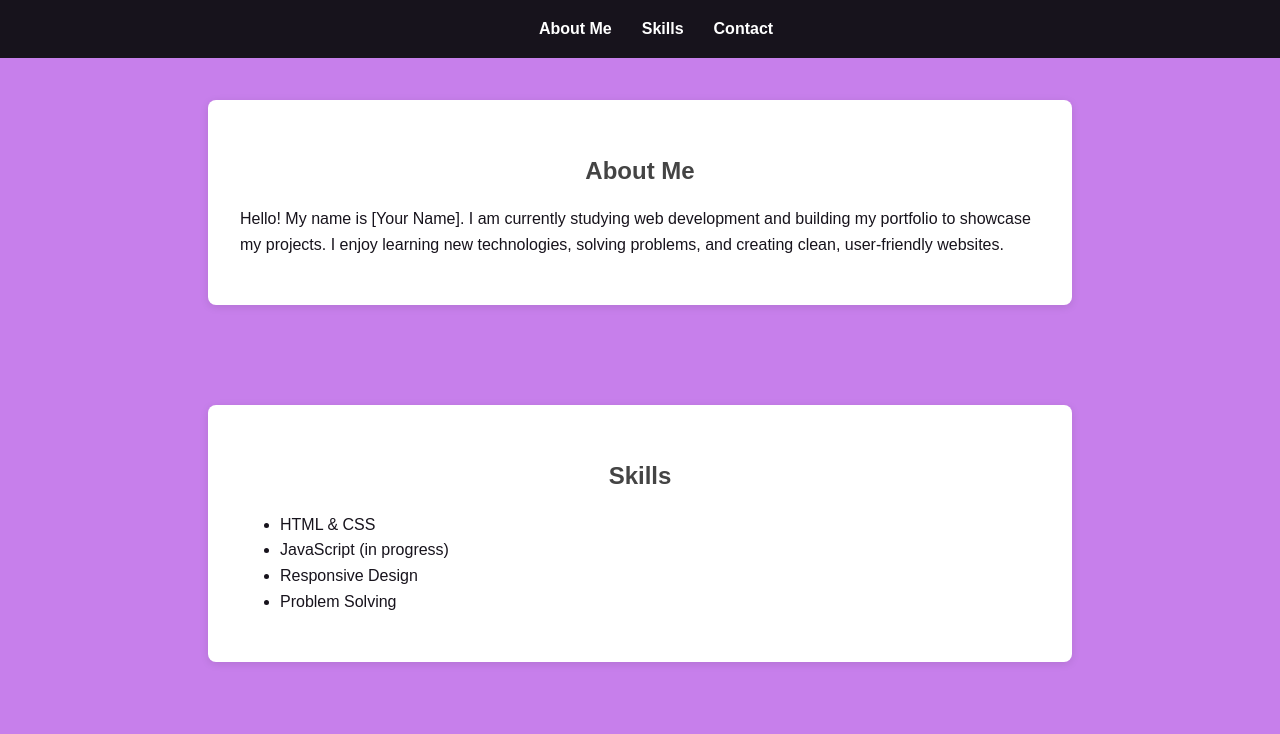
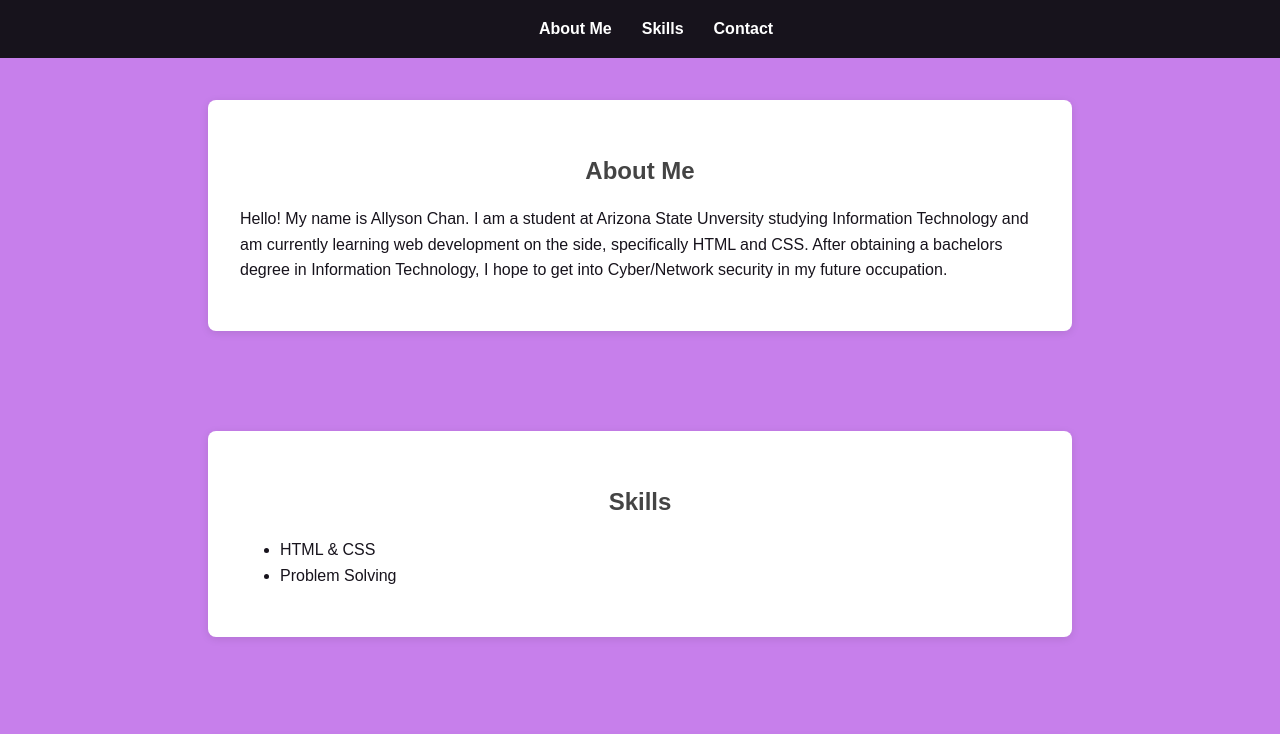
Before and after one commit to alrchan/personal-website, a plain HTML site: page index.html in a window 1280 px wide. Shown: the top 734 px of the page. Drawn offline with Linux system fonts and the light colour scheme.

Commit message:
Update index.html

```diff
--- a/index.html
+++ b/index.html
@@ -20,7 +20,9 @@
   <!-- About Me Section -->
   <section id="about">
     <h2>About Me</h2>
-    <p>Hello! My name is [Your Name]. I am currently studying web development and building my portfolio to showcase my projects. I enjoy learning new technologies, solving problems, and creating clean, user-friendly websites.</p>
+    <p>Hello! My name is Allyson Chan. I am a student at Arizona State Unversity studying Information Technology and am currently learning web development on the side, specifically HTML and CSS.
+      After obtaining a bachelors degree in Information Technology, I hope to get into Cyber/Network security in my future occupation.
+
   </section>
 
   <!-- Skills Section -->
@@ -28,8 +30,6 @@
     <h2>Skills</h2>
     <ul>
       <li>HTML & CSS</li>
-      <li>JavaScript (in progress)</li>
-      <li>Responsive Design</li>
       <li>Problem Solving</li>
     </ul>
   </section>
```
